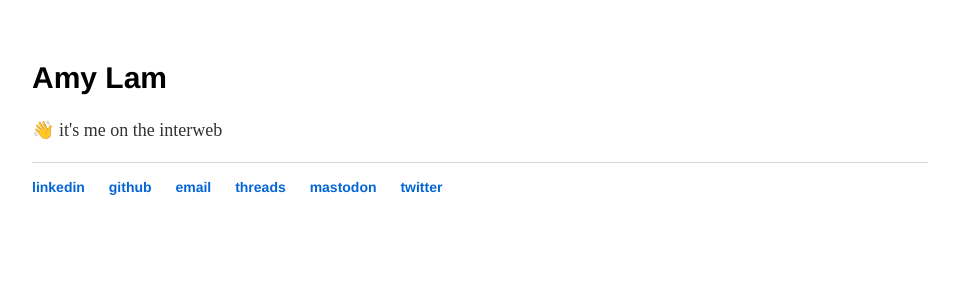
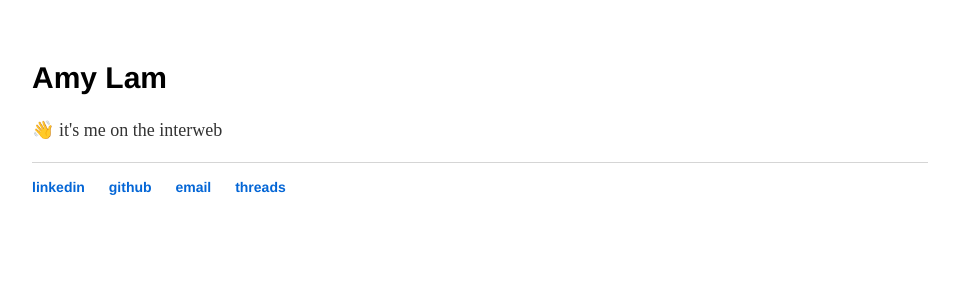
Before and after one commit to amyrlam/amyrlam.github.io-old, a Jekyll site: the page built from index.html, in a window 1280 px wide. Shown: the top 300 px of the page, without its empty margins (160-1119 px from the left). Built offline with Jekyll 4.4.1, drawn with Linux system fonts in a browser that asks for light colours.

Commit message:
Update default.html

```diff
--- a/_layouts/default.html
+++ b/_layouts/default.html
@@ -17,9 +17,6 @@
 			<li><a href="https://github.com/amyrlam" target="_blank" rel="noopener noreferrer">github</a></li>
 			<li><a href="mailto:hello@amyrlam.com" target="_blank" rel="noopener noreferrer">email</a></li>
 			<li><a href="https://www.threads.net/@amyrlam" target="_blank" rel="noopener noreferrer">threads</a></li>
-			<li><a href="https://hachyderm.io/@amyrlam" target="_blank" rel="me noopener noreferrer">mastodon</a></li>
-			<li><a href="https://twitter.com/amyrlam" target="_blank" rel="noopener noreferrer">twitter</a></li>
-		</ul>
 	</footer>
 </body>
 
```
